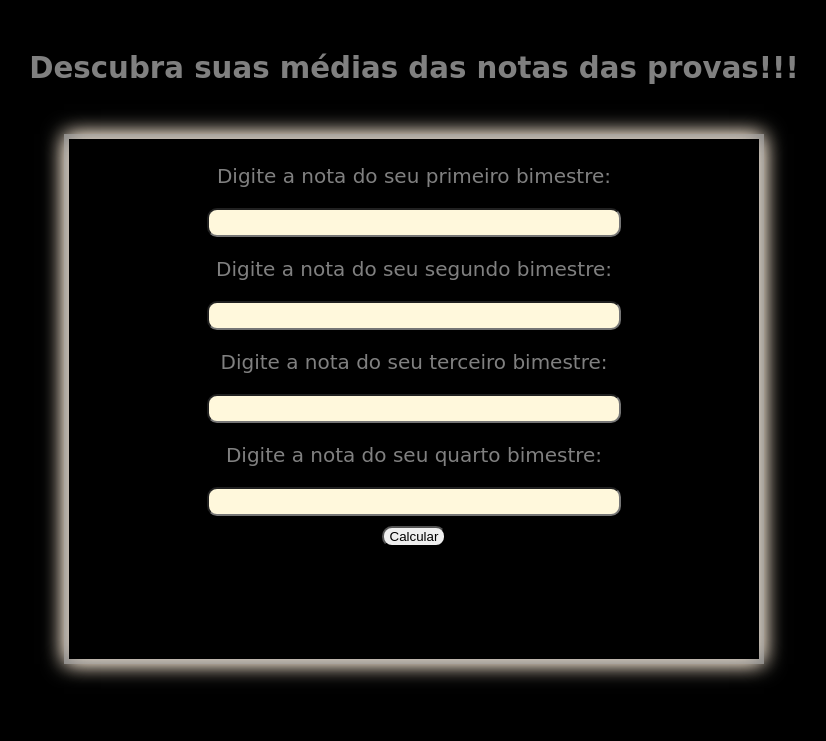
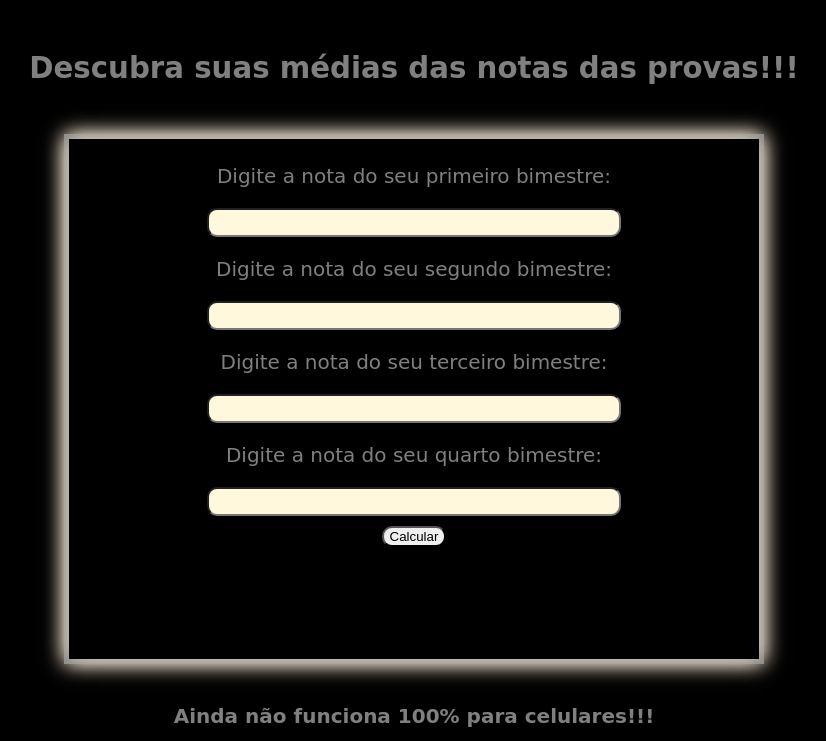
Before and after one commit to FucaBR/Medias, a plain HTML site: page index.html in a window 1280 px wide. Shown: the part 69-810 px from the top of the page, without its empty margins (226-1052 px from the left). Drawn offline with Linux system fonts and the light colour scheme.

```diff
--- a/index.html
+++ b/index.html
@@ -30,6 +30,6 @@
             <h3 id="resultado"></h3>
         </div>
     </div>
+    <h1 id="cll">Ainda não funciona 100% para celulares!!!</h1>
 </body>
-
 </html>
--- a/main.css
+++ b/main.css
@@ -83,3 +83,9 @@ h3 {
 .cor {
     padding: 0px;
 }
+
+#cll {
+    font-size: 20px;
+    text-align: center;
+    margin-top: 40px;
+}
```
